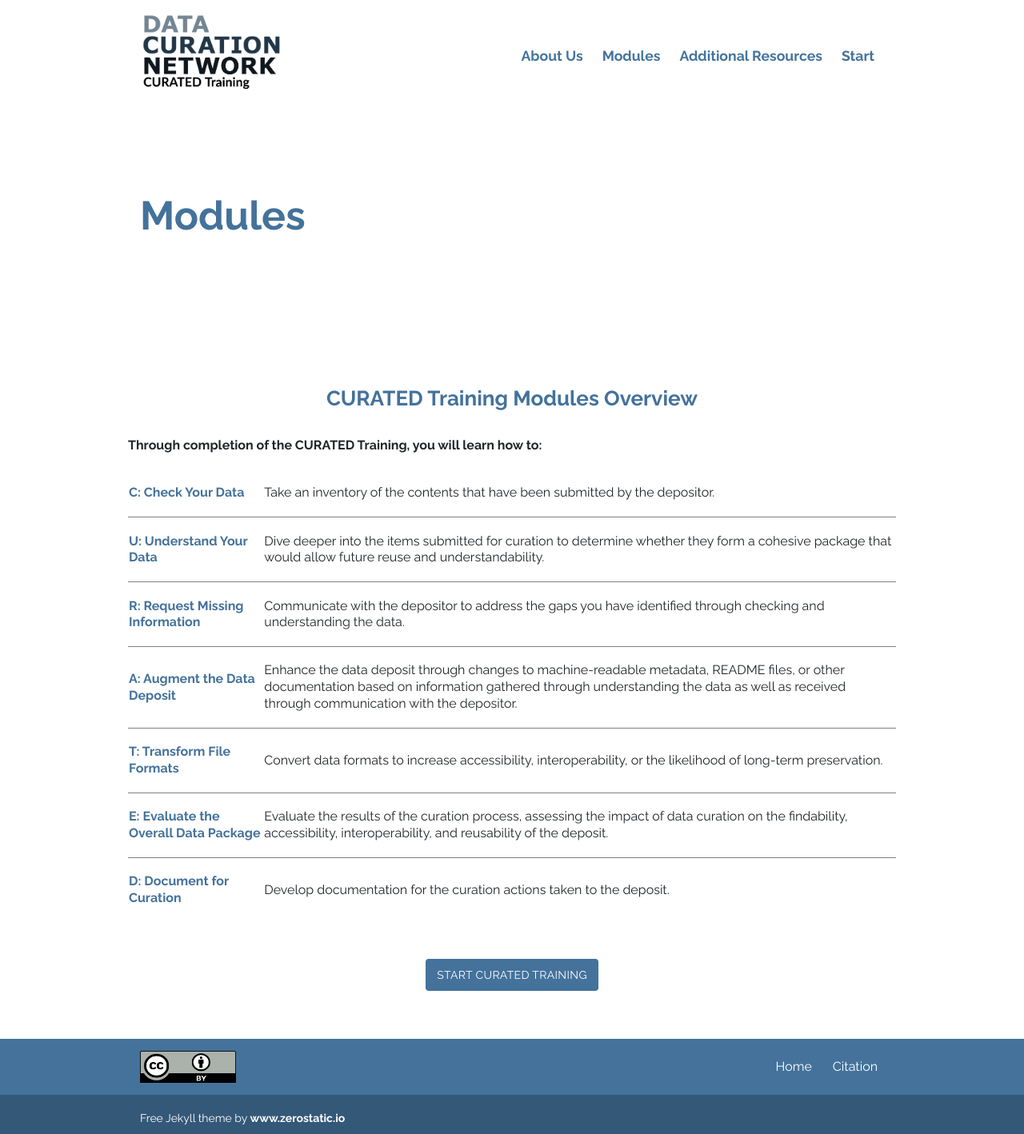
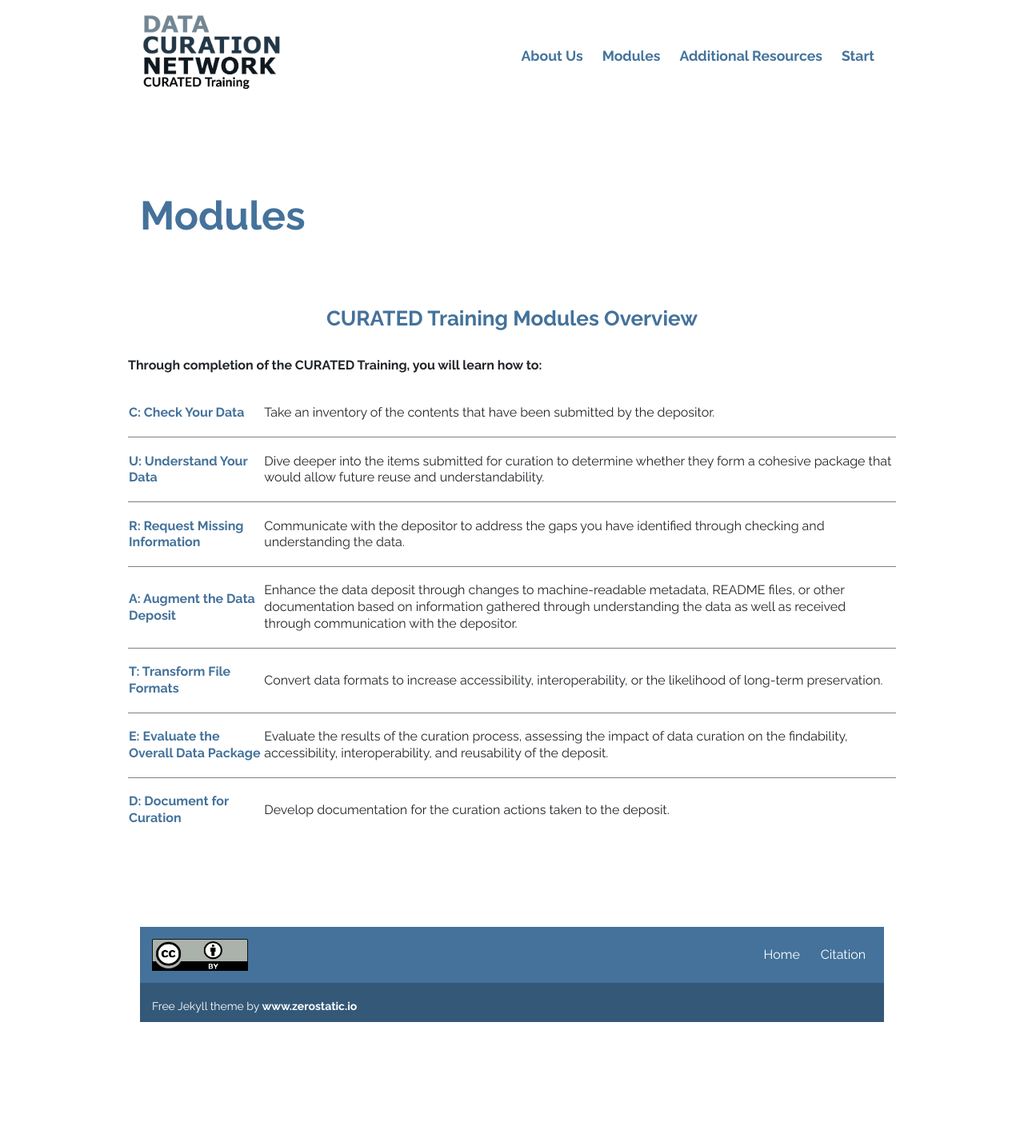
Before and after one commit to DataCurationNetwork/CURATED, a Jekyll site: the page built from modules.md, in a window 1280 px wide. Shown: the whole page at 80% size. Built offline with Jekyll 4.4.1, drawn with Linux system fonts in a browser that asks for light colours; after the commit the page ends 1378 px from its top, so only the background shows below that.

Commit message:
Removed start here button and changed spacing

```diff
--- a/_layouts/modules.html
+++ b/_layouts/modules.html
@@ -10,8 +10,6 @@ bodyClass: "page-modules"
                 <h1 class="title">{{page.title}}</h1>
             </div>
         </div>
-    </div>
-</div>
 
 <div class="strip">
   <div class="container pt-6 pb-6 pb-md-12">
@@ -40,7 +38,6 @@ bodyClass: "page-modules"
     </div>
     <div class="row justify-content-center" style="padding-top: 5%;">
       <div class="col-auto">
-        <a class="button button-primary" href="{{ "data" | relative_url }}">Start CURATED Training</a>
       </div>
     </div>
   </div>
```
